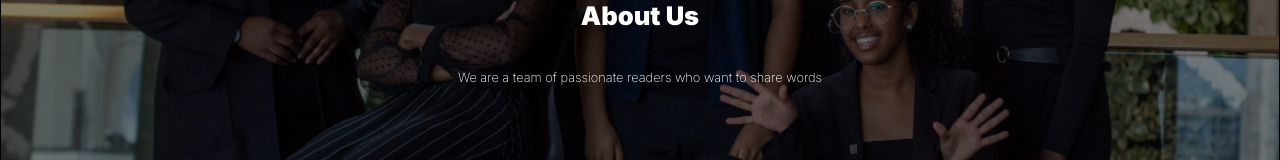
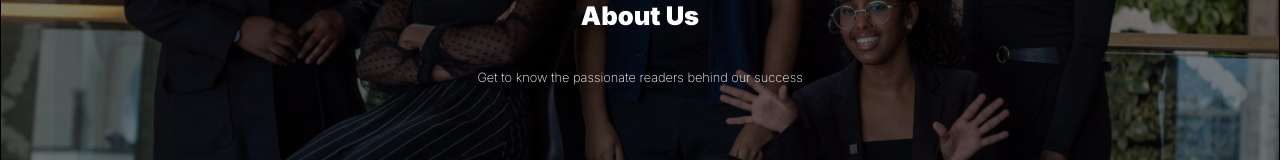
Before and after one commit to Yousssefch/lecteur-avide-website, a React (Vite) app: page /#/About in a window 1280 px wide. Shown: the part 192-352 px from the top of the page. Built offline with nearby package versions, Linux system fonts and the light colour scheme; no server answers; the database is empty; a web font is replaced by a local one.

Commit message:
Updated the vite config to delete the base

```diff
--- a/src/Pages/AboutUsPage.tsx
+++ b/src/Pages/AboutUsPage.tsx
@@ -9,7 +9,7 @@ function AboutUsPage() {
     return (
         <div>
             <Navbar />
-            <ImageCoverWithText Image={AboutUsImage} Title="About Us" Subtitile="We are a team of passionate readers who want to share words" />
+            <ImageCoverWithText Image={AboutUsImage} Title="About Us" Subtitile="Get to know the passionate readers behind our success" />
             <Chapter1 />
             <Chapter2 />
             <Chapter3 />
--- a/vite.config.ts
+++ b/vite.config.ts
@@ -5,7 +5,7 @@ import react from '@vitejs/plugin-react'
 // https://vitejs.dev/config/
 export default defineConfig({
   plugins: [react()],
-  base: '/lecteur-avide-website/',
+  base: '/',
   build: {
     chunkSizeWarningLimit: 2000,
   },
```
Also changed, not shown: 2 other files (tests, documents, lock files or other folders).
